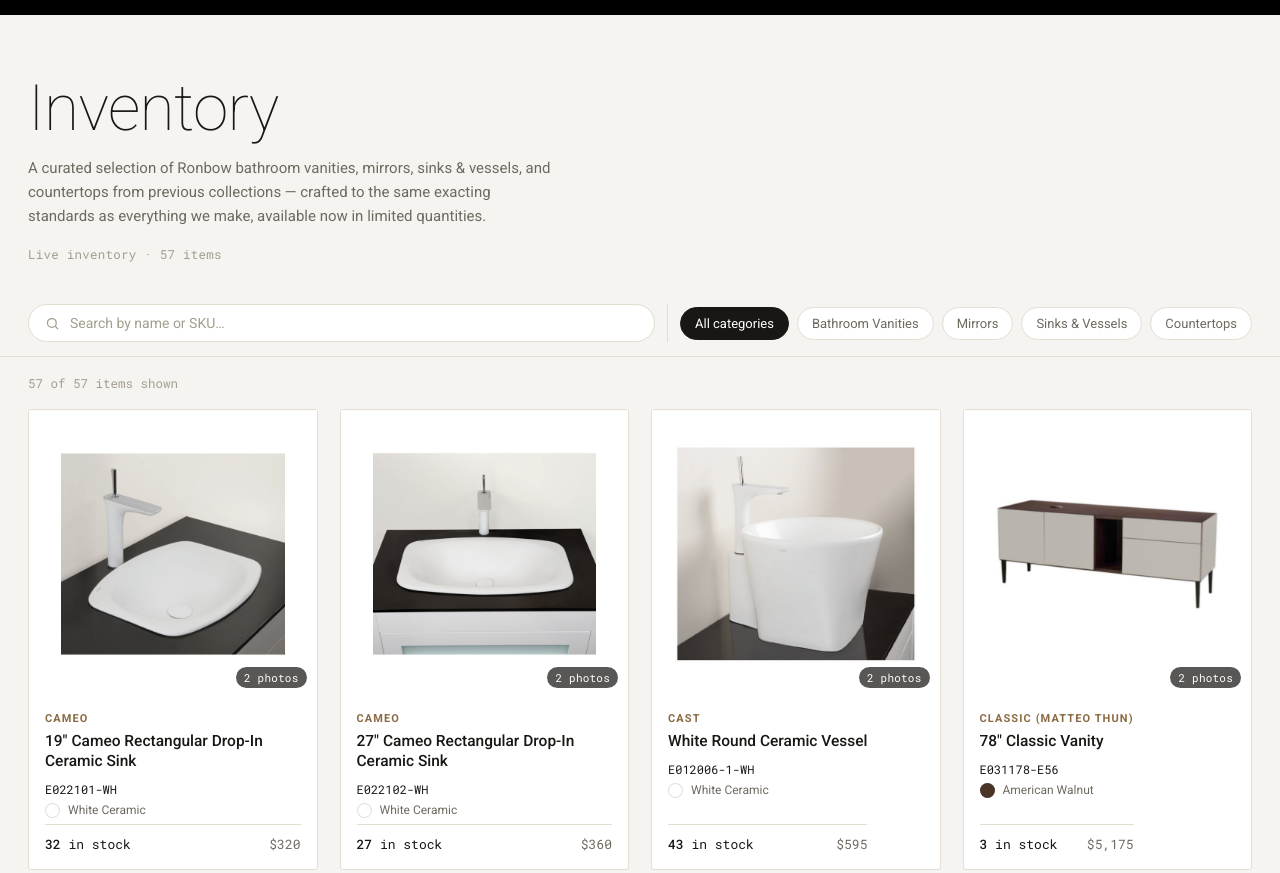
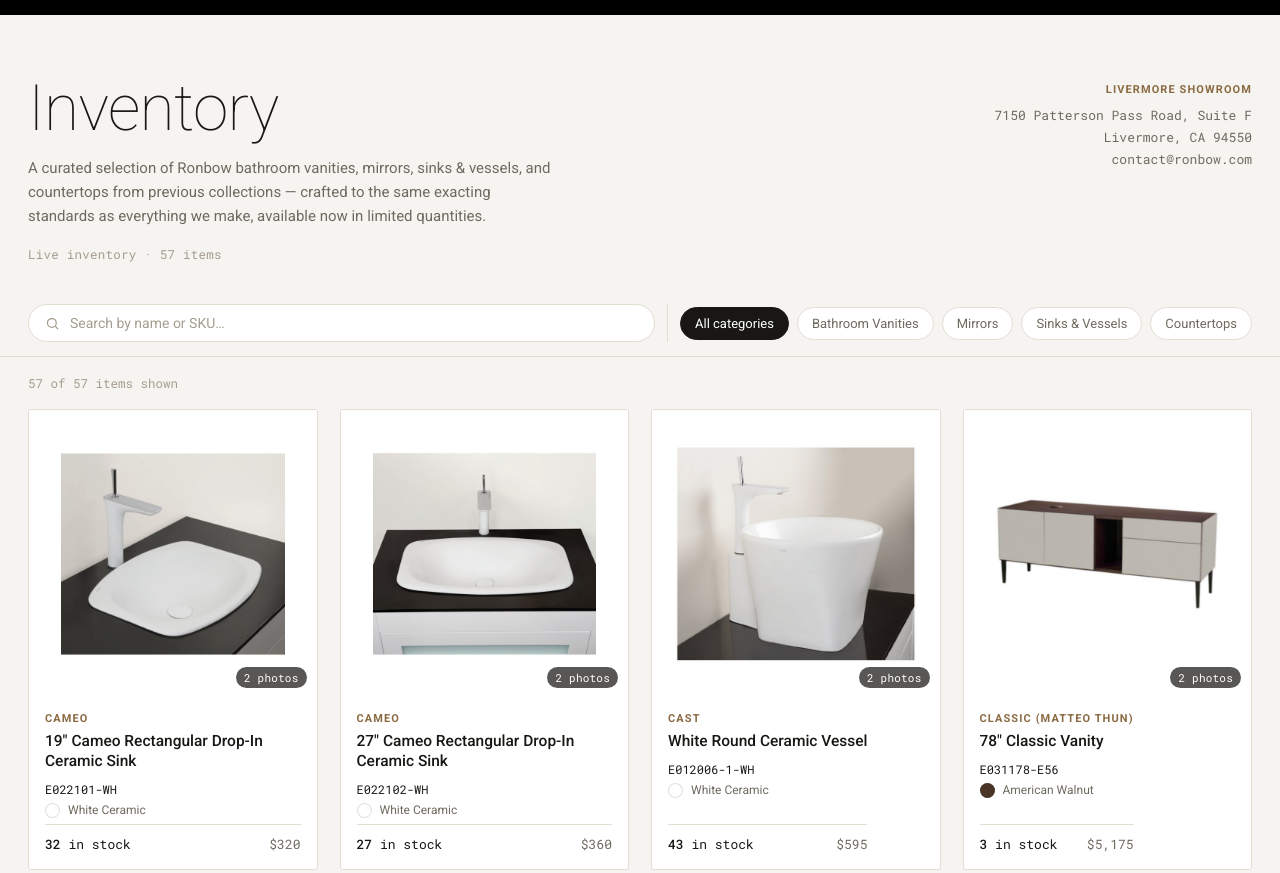
Before and after one commit to Ronbow-Corp/inventory-static, a plain HTML site: page index.html in a window 1280 px wide. Shown: the part 43-916 px from the top of the page. Drawn offline with Linux system fonts and the light colour scheme.

Commit message:
Add files via upload

```diff
--- a/index.html
+++ b/index.html
@@ -81,6 +81,35 @@
     padding: 56px 28px 28px;
     max-width: 1280px;
     margin: 0 auto;
+    display: flex;
+    justify-content: space-between;
+    align-items: flex-start;
+    gap: 32px;
+    flex-wrap: wrap;
+  }
+  .header-main { flex: 1 1 480px; min-width: 0; }
+  .header-contact {
+    flex: 0 0 auto;
+    text-align: right;
+    font-family: var(--font-mono);
+    font-size: 13px;
+    line-height: 1.7;
+    color: var(--ink-soft);
+    padding-top: 10px;
+  }
+  .header-contact .label {
+    font-family: var(--font-display);
+    font-weight: 700;
+    font-size: 11px;
+    letter-spacing: 0.1em;
+    text-transform: uppercase;
+    color: var(--accent);
+    margin-bottom: 4px;
+  }
+  .header-contact a { color: var(--ink-soft); text-decoration: none; }
+  .header-contact a:hover { color: var(--accent); }
+  @media (max-width: 640px) {
+    .header-contact { text-align: left; flex-basis: 100%; padding-top: 0; }
   }
   .header h1 {
     font-family: var(--font-display);
@@ -500,9 +529,16 @@
 </div>
 
 <div class="header">
-  <h1>Inventory</h1>
-<p>A curated selection of Ronbow bathroom vanities, mirrors, sinks &amp; vessels, and countertops from previous collections — crafted to the same exacting standards as everything we make, available now in limited quantities.</p>
-  <div class="meta" id="updatedMeta">Loading availability…</div>
+  <div class="header-main">
+    <h1>Inventory</h1>
+    <p>A curated selection of Ronbow bathroom vanities, mirrors, sinks &amp; vessels, and countertops from previous collections &mdash; crafted to the same exacting standards as everything we make, available now in limited quantities.</p>
+    <div class="meta" id="updatedMeta">Loading availability…</div>
+  </div>
+  <div class="header-contact">
+    <div class="label">Livermore Showroom</div>
+    <div>7150 Patterson Pass Road, Suite F<br>Livermore, CA 94550</div>
+    <div><a href="mailto:contact@ronbow.com">contact@ronbow.com</a></div>
+  </div>
 </div>
 
 <div class="toolbar">
@@ -521,7 +557,7 @@
 <div class="empty" id="emptyState" hidden>No items match these filters.</div>
 
 <div class="footnote">
-  Stock figures reflect a static snapshot exported on 2026-09-23. This file does not auto-update — re-export and redeploy to publish new counts.
+  Stock figures reflect a static snapshot exported on 2026-09-29. This file does not auto-update — re-export and redeploy to publish new counts.
 </div>
 
 <script>
```
